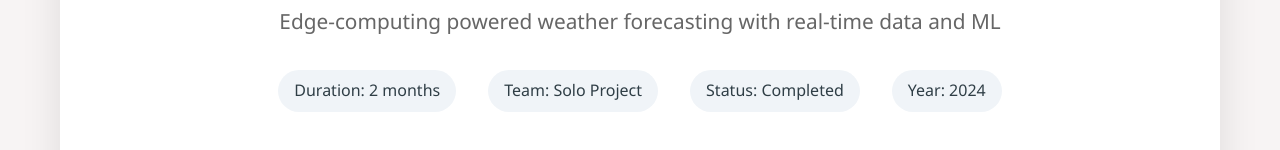
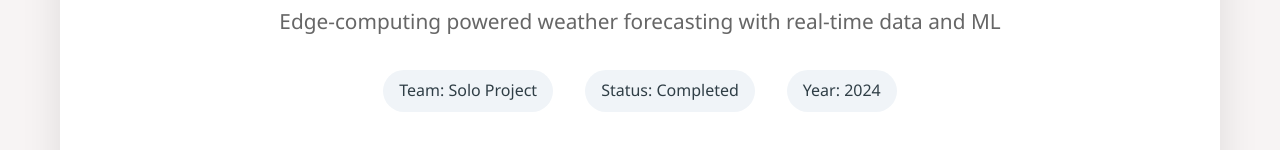
Before and after one commit to Claireko2/MyWebsite, a React (Create React App) app: page /projects/weather-predict in a window 1280 px wide. Shown: the part 168-318 px from the top of the page. Built offline with nearby package versions, Linux system fonts and the light colour scheme; no server answers.

Commit message:
remove project duration

```diff
--- a/src/pages/projects/EmployeeManagementDetail.js
+++ b/src/pages/projects/EmployeeManagementDetail.js
@@ -12,7 +12,6 @@ export default function ProjectDetail() {
                     Full-stack web application for managing employees, clients, and services
                 </p>
                 <div className="project-meta">
-                    <div className="meta-item">Duration: 2 months</div>
                     <div className="meta-item">Solo Project</div>
                     <div className="meta-item">Status: Completed</div>
                     <div className="meta-item">Year: 2024</div>
--- a/src/pages/projects/FoodoorAppDetail.js
+++ b/src/pages/projects/FoodoorAppDetail.js
@@ -12,7 +12,6 @@ export default function ProjectDetail() {
                     Responsive food ordering platform with real-time restaurant data
                 </p>
                 <div className="project-meta">
-                    <div className="meta-item">Duration: 4 months</div>
                     <div className="meta-item">Team: Solo project</div>
                     <div className="meta-item">Status: Completed</div>
                     <div className="meta-item">Year: 2024</div>
--- a/src/pages/projects/WeatherPredictDetail.js
+++ b/src/pages/projects/WeatherPredictDetail.js
@@ -12,7 +12,6 @@ export default function WeatherPredictDetail() {
                     Edge-computing powered weather forecasting with real-time data and ML
                 </p>
                 <div className="project-meta">
-                    <div className="meta-item">Duration: 2 months</div>
                     <div className="meta-item">Team: Solo Project</div>
                     <div className="meta-item">Status: Completed</div>
                     <div className="meta-item">Year: 2024</div>
```
